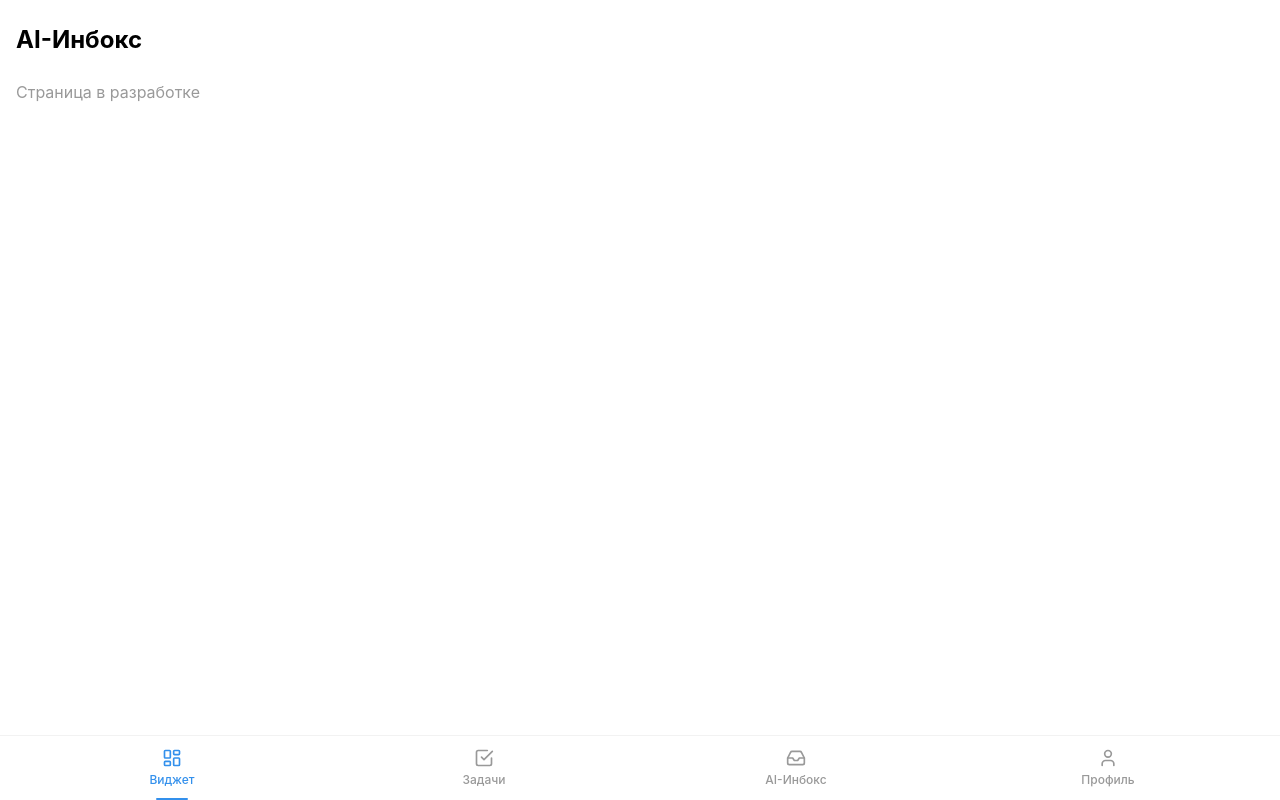
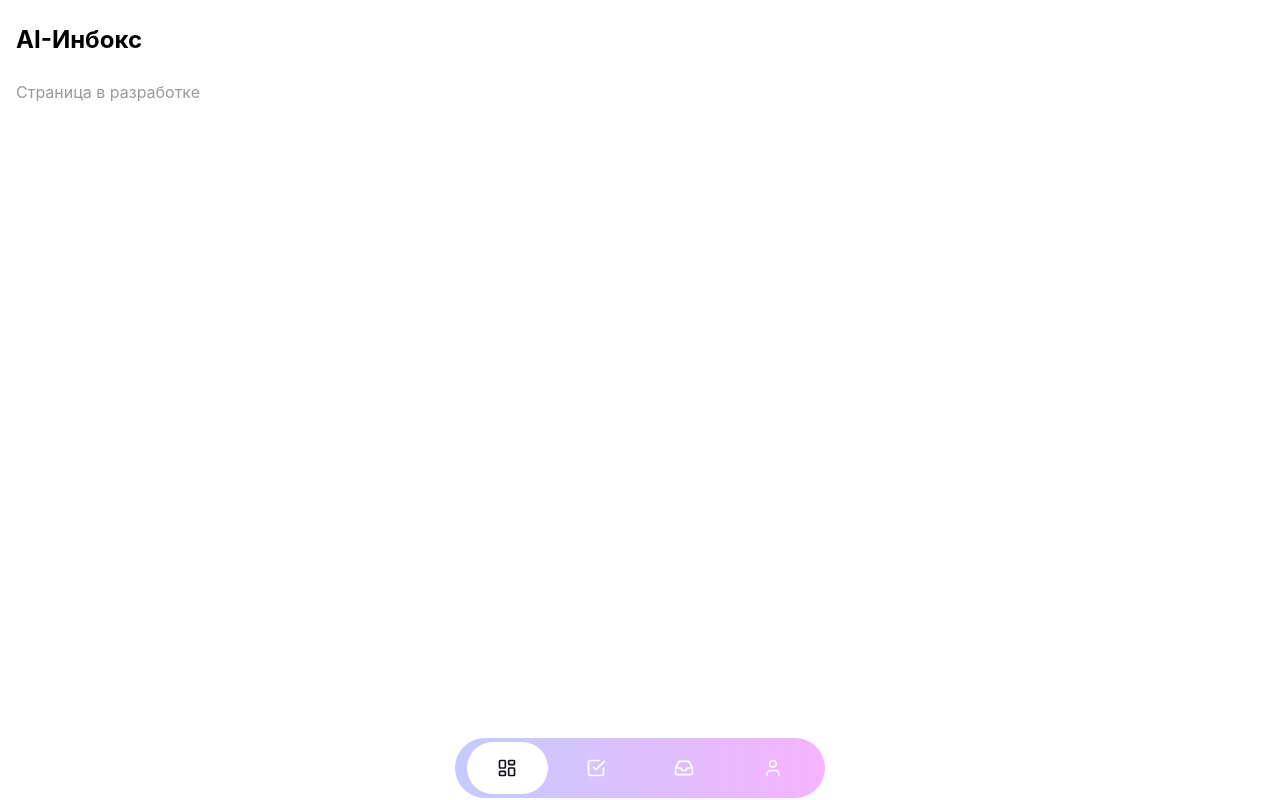
Before and after one commit to semkrugov/rytttm, a Next.js app: page /inbox in a window 1280 px wide. Built offline with nearby package versions, Linux system fonts and the light colour scheme.

Commit message:
обновил интерфейс и логику

```diff
--- a/components/BottomNavigation.tsx
+++ b/components/BottomNavigation.tsx
@@ -40,16 +40,27 @@ export default function BottomNavigation() {
 
   return (
     <nav
-      className="fixed bottom-0 left-0 right-0 z-50"
+      className="fixed bottom-0 left-0 right-0 z-50 pointer-events-none"
       style={{
         paddingBottom: "env(safe-area-inset-bottom)",
         backdropFilter: "blur(20px) saturate(180%)",
         WebkitBackdropFilter: "blur(20px) saturate(180%)",
-        backgroundColor: "var(--tg-nav-bg-color, rgba(255, 255, 255, 0.85))",
-        borderTop: "1px solid var(--tg-nav-border-color, rgba(0, 0, 0, 0.05))",
       }}
     >
-      <div className="flex items-center justify-around h-16 px-4">
+      <div className="flex items-center justify-center h-16 px-4">
+        <motion.div
+          className="pointer-events-auto flex items-center justify-between max-w-[370px] w-full h-[60px] rounded-full px-2"
+          style={{
+            backgroundImage:
+              "linear-gradient(90deg, #C3CBFF 0%, #F6B3FF 100%)",
+          }}
+          initial={{ opacity: 0, y: 20 }}
+          animate={{ opacity: 1, y: 0 }}
+          transition={{
+            duration: 0.3,
+            ease: [0.19, 1, 0.22, 1],
+          }}
+        >
           {tabs.map((tab) => {
             const Icon = tab.icon;
             const isActive = activeTab === tab.id;
@@ -59,11 +70,7 @@ export default function BottomNavigation() {
                 key={tab.id}
                 onClick={() => handleTabClick(tab.path)}
                 className={cn(
-                "relative flex flex-col items-center justify-center gap-1 flex-1 h-full",
-                "transition-colors duration-200",
-                isActive
-                  ? "text-[var(--tg-theme-button-color)]"
-                  : "text-[var(--tg-theme-hint-color)]"
+                  "relative flex-1 h-full flex items-center justify-center"
                 )}
                 whileTap={{ scale: 0.95 }}
                 transition={{
@@ -72,12 +79,10 @@ export default function BottomNavigation() {
                   damping: 30,
                 }}
               >
-              <Icon className="w-5 h-5" />
-              <span className="text-xs font-medium">{tab.label}</span>
                 {isActive && (
                   <motion.div
-                  layoutId="activeTab"
-                  className="absolute bottom-0 left-1/2 -translate-x-1/2 w-8 h-0.5 bg-[var(--tg-theme-button-color)] rounded-full"
+                    layoutId="activeTabPill"
+                    className="absolute inset-y-1 left-1 right-1 rounded-full bg-white"
                     initial={false}
                     transition={{
                       type: "spring",
@@ -86,9 +91,16 @@ export default function BottomNavigation() {
                     }}
                   />
                 )}
+                <Icon
+                  className={cn(
+                    "w-5 h-5 relative z-10",
+                    isActive ? "text-[#101217]" : "text-white"
+                  )}
+                />
               </motion.button>
             );
           })}
+        </motion.div>
       </div>
     </nav>
   );
```
Lines whose indentation alone changed are shown as unchanged.
